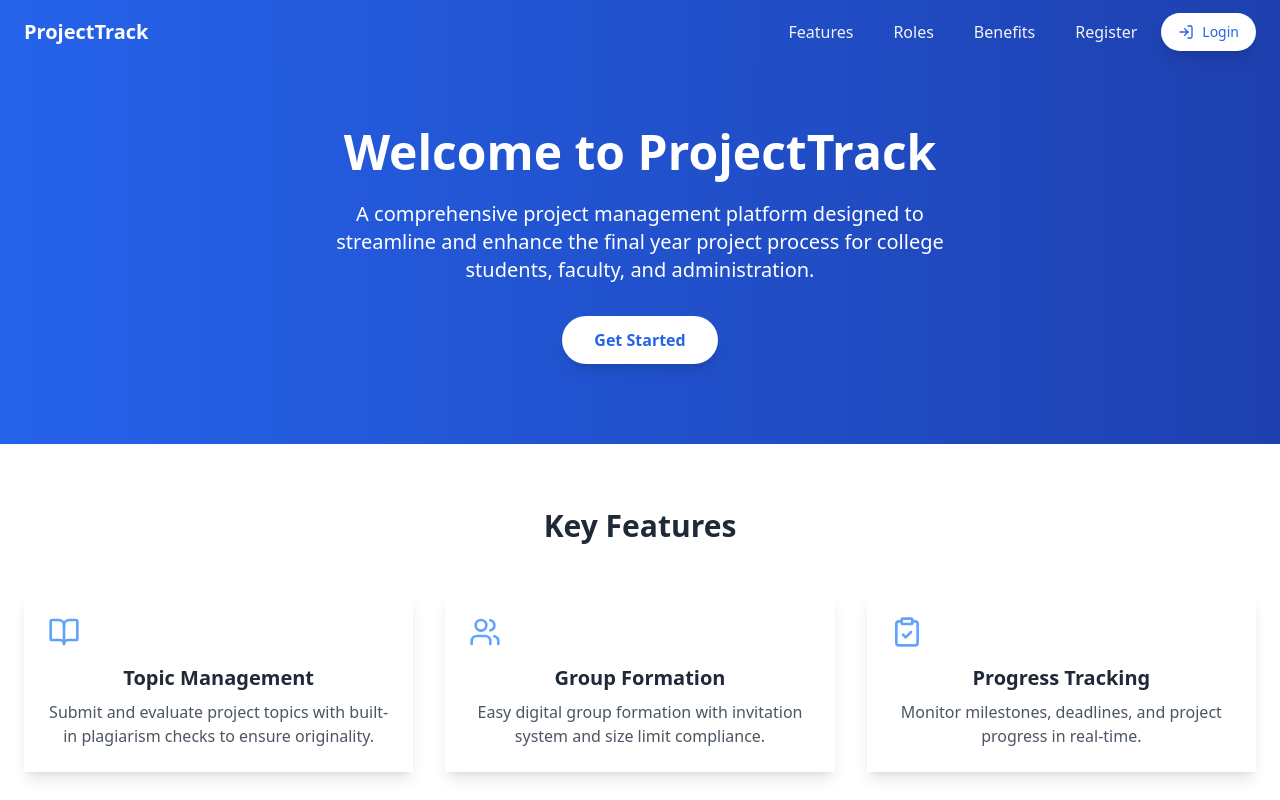
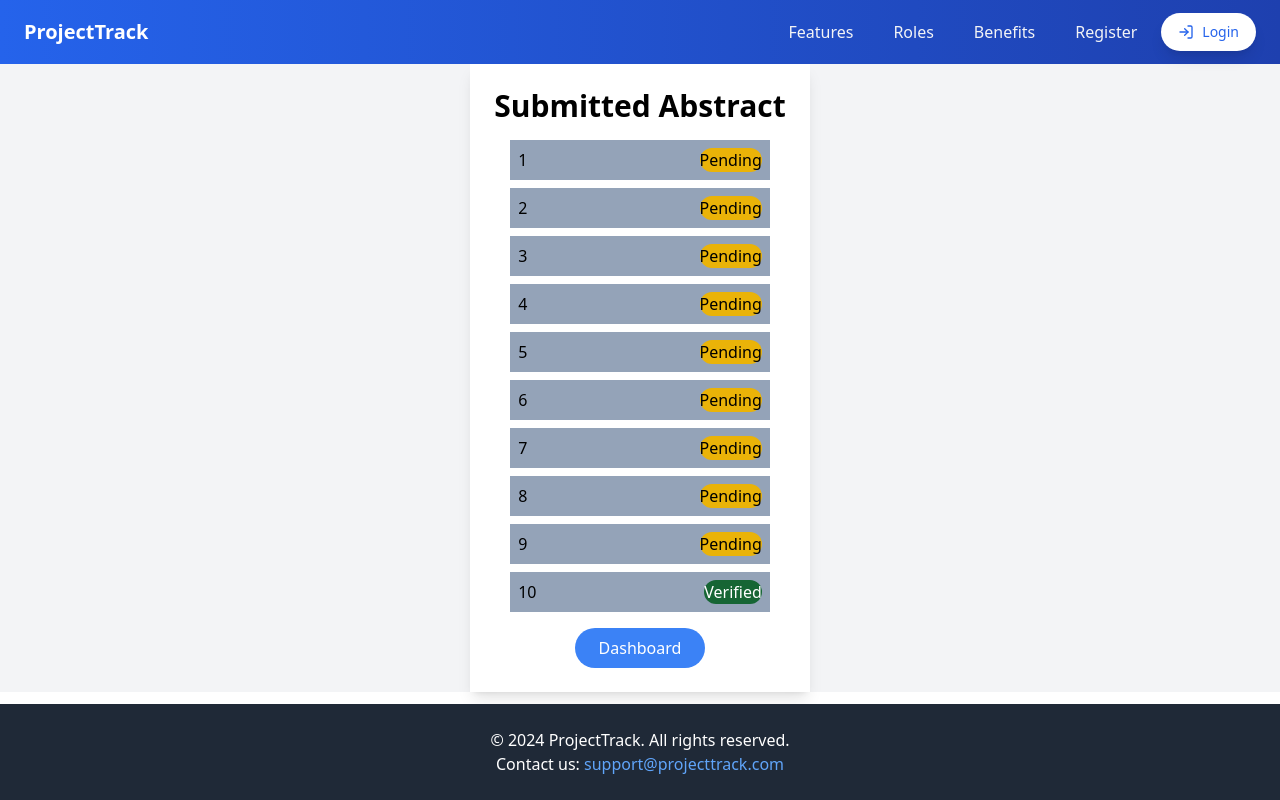
Before and after one commit to SumitBachhav/projectTrack, a React (Vite) app in the folder frontend/: page /staff/topicReviewOverview in a window 1280 px wide. Before the commit this address led to /. Shown: the top 800 px of the page. Built offline with nearby package versions, Linux system fonts and the light colour scheme.

Commit message:
add topicReviewOverview

```diff
--- a/frontend/src/components/staff/TopicReview.jsx
+++ b/frontend/src/components/staff/TopicReview.jsx
@@ -1,8 +1,14 @@
-import React, { useState } from 'react'
+import React, { useState, useEffect } from 'react'
+import axios from 'axios';
+import { useNavigate, useParams } from 'react-router-dom';
 
-// fetch data through student id
 
 const TopicReview = () => {
+
+    const { studentId } = useParams()
+    console.log(studentId)
+
+    // fetch data through student id and useEffect-----------------------------------------------------------
 
     const TopicReviewDetails = {
         items: [
@@ -29,9 +35,41 @@ const TopicReview = () => {
             },
         ],
         markAsDone: false,
-        studentId: 1
     }
     let items = TopicReviewDetails.items
+
+    const [data, setData] = useState(null);
+    const [loading, setLoading] = useState(true);
+    const [error, setError] = useState(null);
+
+    // Fetch data on component mount
+    // useEffect(() => {
+    //     const fetchData = async () => {
+    //       try {
+    //         const response = await axios.get('https://api.example.com/data');
+    //         setData(response.data);
+    //       } catch (error) {
+    //         setError(error.message);
+    //       } finally {
+    //         setLoading(false);
+    //       }
+    //     };
+
+    //     fetchData();
+    //   }, []);  // Empty dependency array means this effect runs only once (on mount)
+
+    //   if (loading) {
+    //     return <div>Loading...</div>;
+    //   }
+
+    //   if (error) {
+    //     return <div>Error: {error}</div>;
+    //   }
+
+    //   setData(JSON.stringify(data))
+
+
+
 
     const handleMarkAsDone = () => {
         // setMarkAsDone(!markAsDone);
@@ -161,3 +199,50 @@ const TopicReview = () => {
 }
 
 export default TopicReview
+
+
+/*
+import React, { useState, useEffect } from 'react';
+import axios from 'axios';
+
+const DataFetchingComponent = () => {
+  const [data, setData] = useState(null);  // Holds the fetched data
+  const [loading, setLoading] = useState(true);  // Loading state
+  const [error, setError] = useState(null);  // Error state
+
+  // Fetch data on component mount
+  useEffect(() => {
+    // Replace this URL with the endpoint you're fetching from
+    const fetchData = async () => {
+      try {
+        const response = await axios.get('https://api.example.com/data');  // API endpoint
+        setData(response.data);  // Store the fetched data in the state
+      } catch (error) {
+        setError(error.message);  // Store error message
+      } finally {
+        setLoading(false);  // Update loading state
+      }
+    };
+
+    fetchData();
+  }, []);  // Empty dependency array means this effect runs only once (on mount)
+
+  if (loading) {
+    return <div>Loading...</div>;  // Show loading state
+  }
+
+  if (error) {
+    return <div>Error: {error}</div>;  // Show error state
+  }
+
+  return (
+    <div>
+      <h1>Fetched Data</h1>
+      <pre>{JSON.stringify(data, null, 2)}</pre>  {// Display the fetched data}
+    </div>
+  );
+};
+
+export default DataFetchingComponent;
+
+*/
--- /dev/null
+++ b/frontend/src/components/staff/TopicReviewOverview.jsx
@@ -0,0 +1,70 @@
+import React from 'react'
+import { useNavigate } from 'react-router-dom';
+
+function TopicReviewOverview() {
+
+    const navigate = useNavigate();
+
+    // const studentId = 11122;
+
+    const handleClick = (studentId) => {
+        navigate(`/staff/topicReview/${studentId}`);
+    };
+
+    const data = [
+        { studentId: 1, status: 'Pending' },
+        { studentId: 2, status: 'Pending' },
+        { studentId: 3, status: 'Pending' },
+        { studentId: 4, status: 'Pending' },
+        { studentId: 5, status: 'Pending' },
+        { studentId: 6, status: 'Pending' },
+        { studentId: 7, status: 'Pending' },
+        { studentId: 8, status: 'Pending' },
+        { studentId: 9, status: 'Pending' },
+        { studentId: 10, status: 'Verified' },
+
+    ];
+
+
+    return (
+        <div className="flex flex-col items-center justify-center bg-gray-100 mt-16">
+            <div className="bg-white p-6 rounded-lg shadow-lg text-center">
+                <p className='font-bold text-3xl'>Submitted Abstract</p>
+                <div className="max-w-md mx-auto p-4">
+                    <ul className="list-none space-y-2">
+                        {data.map((item, index) => (
+                            <div
+                                key={index}
+                                onClick={() => handleClick(item.studentId)}
+                                className='flex flex-row justify-between cursor-pointer p-2 rounded-lg transition-all bg-slate-400'
+                            >
+                                <li
+
+                                    className={``}
+                                >
+                                    {item.studentId}
+                                </li>
+                                <div
+                                    className={`rounded-xl ${item.status === 'Pending'
+                                        ? 'bg-yellow-500 text-black'
+                                        : 'bg-green-800 text-white'
+                                        }`}
+                                >{item.status}</div>
+                            </div>
+                        ))}
+                    </ul>
+                </div>
+
+
+                <button
+                    onClick={handleClick}
+                    className="px-6 py-2 bg-blue-500 text-white rounded-full hover:bg-blue-600 focus:outline-none"
+                >
+                    Dashboard
+                </button>
+            </div>
+        </div>
+    )
+}
+
+export default TopicReviewOverview
```
Also changed, not shown: frontend/src/App.tsx (+6 -1 lines).
